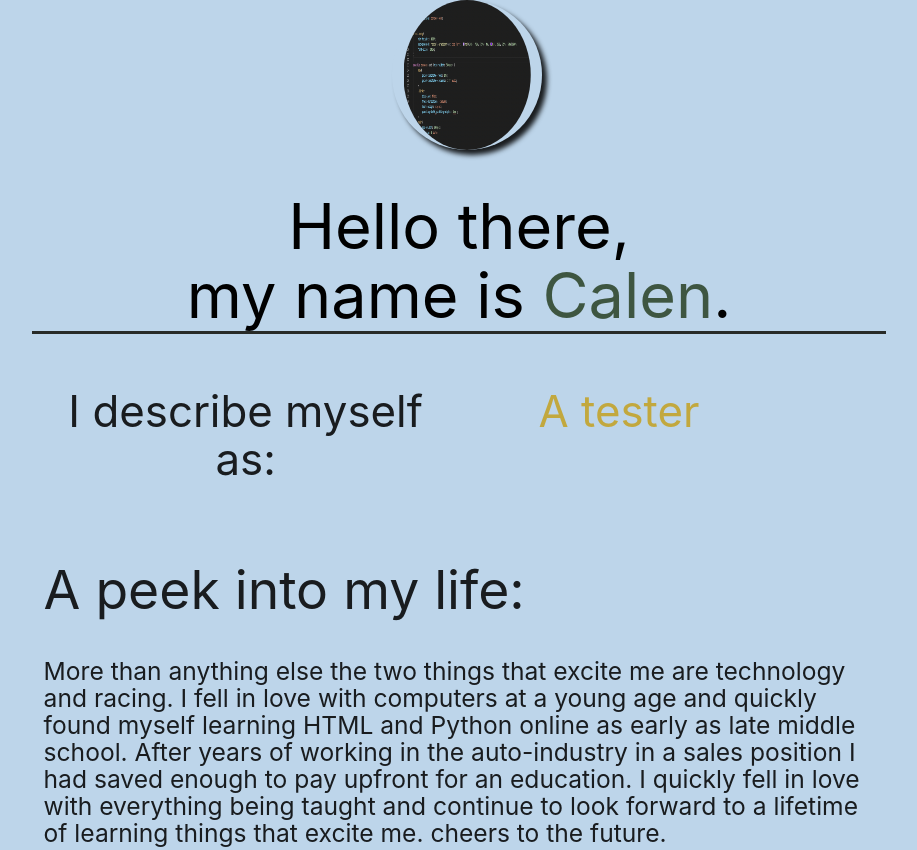
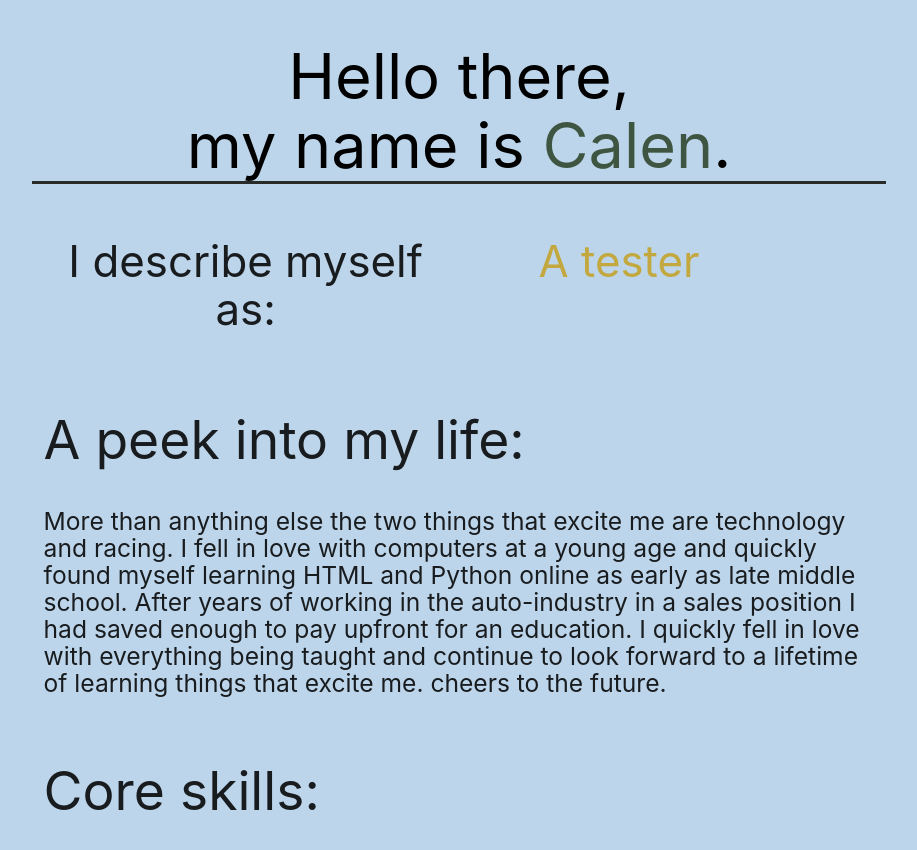
Before and after one commit to Calen-Ray/calen-ray.github.io, a plain HTML site: page index.html in a window 1280 px wide. Shown: the top 850 px of the page, without its empty margins (181-1098 px from the left). Drawn offline with nearby package versions, Linux system fonts and the light colour scheme.

Commit message:
adjusted profile photo

```diff
--- a/index.html
+++ b/index.html
@@ -21,7 +21,7 @@
 
     <div class="row center-text">
 
-        <img src="css.png" class="profile-photo col 5 offset-s5" alt="">
+        <!-- <img src="css.png" class="profile-photo col 5 offset-s5" alt=""> -->
         <h1 class="col s10 l8 offset-s1 offset-l2">
             <span>Hello there,</span> <br> my name is <span class="hunter-green-text">Calen</span>.
         </h1>
```
